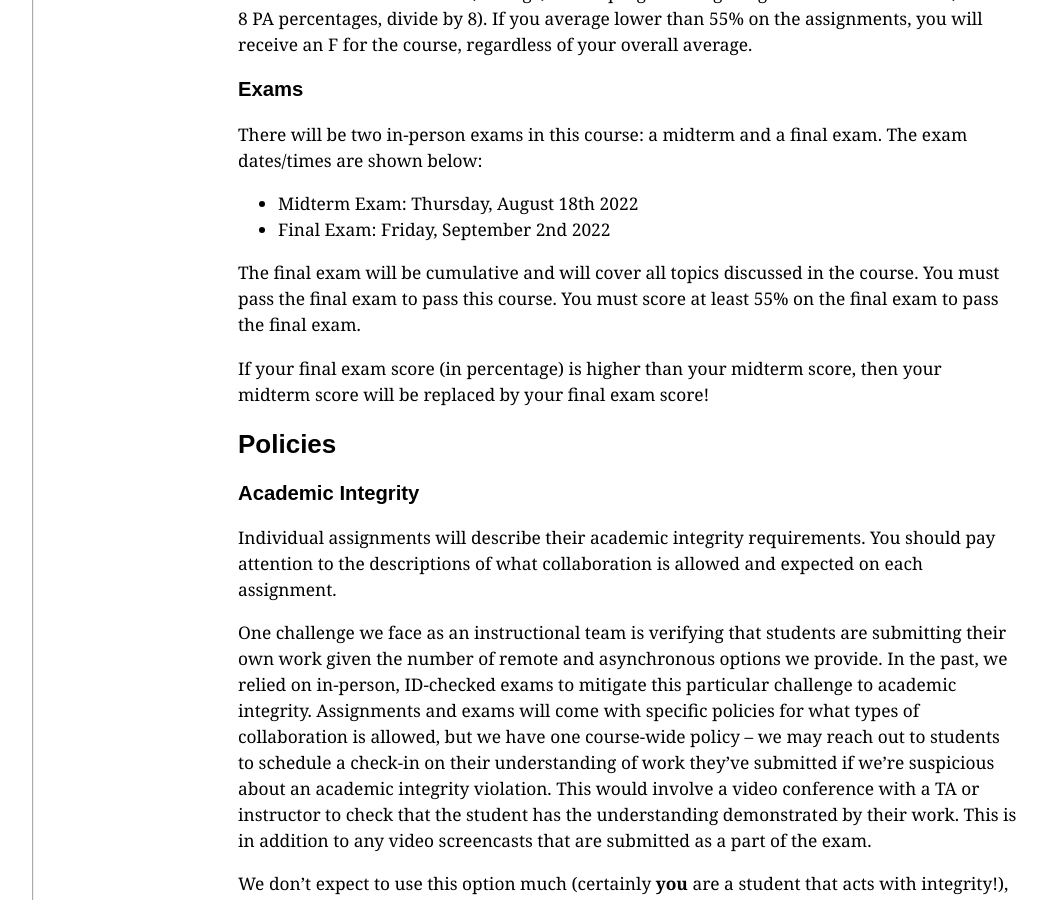
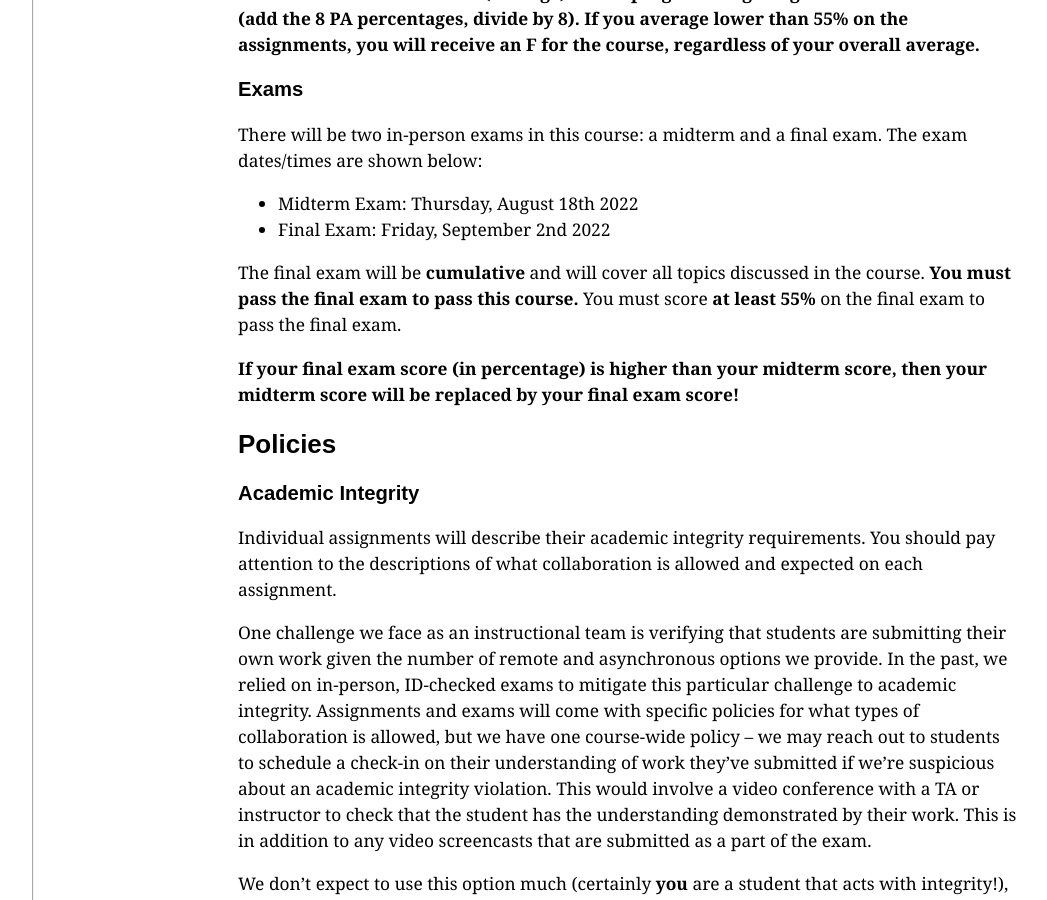
Before and after one commit to ucsd-cse11-su222/ucsd-cse11-su222.github.io, a Jekyll site: the page built from syllabus.md, in a window 1280 px wide and 900 px high, scrolled down 2710 px. Shown: the whole window, without its empty margins (56-1103 px from the left). Built offline with Jekyll 4.4.1, drawn with Linux system fonts in a browser that asks for light colours.

```diff
--- a/syllabus.md
+++ b/syllabus.md
@@ -118,7 +118,7 @@ Each student gets a free “slip day” that allow an automatic 24-hour extensio
 You do not have to ask to use your slip day. Just submit your assignment after the deadline
 (but before 24 hours after the deadline) to automatically use your slip day.
 
-You must score at least 55% (average) on the programming assignments of this course (add the 8 PA percentages, divide by 8). If you average lower than 55% on the assignments, you will receive an F for the course, regardless of your overall average.
+**You must score at least 55% (average) on the programming assignments of this course (add the 8 PA percentages, divide by 8). If you average lower than 55% on the assignments, you will receive an F for the course, regardless of your overall average.**
 
 <a id="g:exams"></a>
 <h3>Exams</h3>
@@ -128,9 +128,9 @@ There will be two in-person exams in this course: a midterm and a final exam. Th
 - Midterm Exam: Thursday, August 18th 2022
 - Final Exam: Friday, September 2nd 2022
 
-The final exam will be cumulative and will cover all topics discussed in the course. You must pass the final exam to pass this course. You must score at least 55% on the final exam to pass the final exam.
+The final exam will be **cumulative** and will cover all topics discussed in the course. **You must pass the final exam to pass this course.** You must score **at least 55%** on the final exam to pass the final exam.
 
-If your final exam score (in percentage) is higher than your midterm score, then your midterm score will be replaced by your final exam score!
+**If your final exam score (in percentage) is higher than your midterm score, then your midterm score will be replaced by your final exam score!**
 
 <a id="policies"></a>
 ## Policies
```
